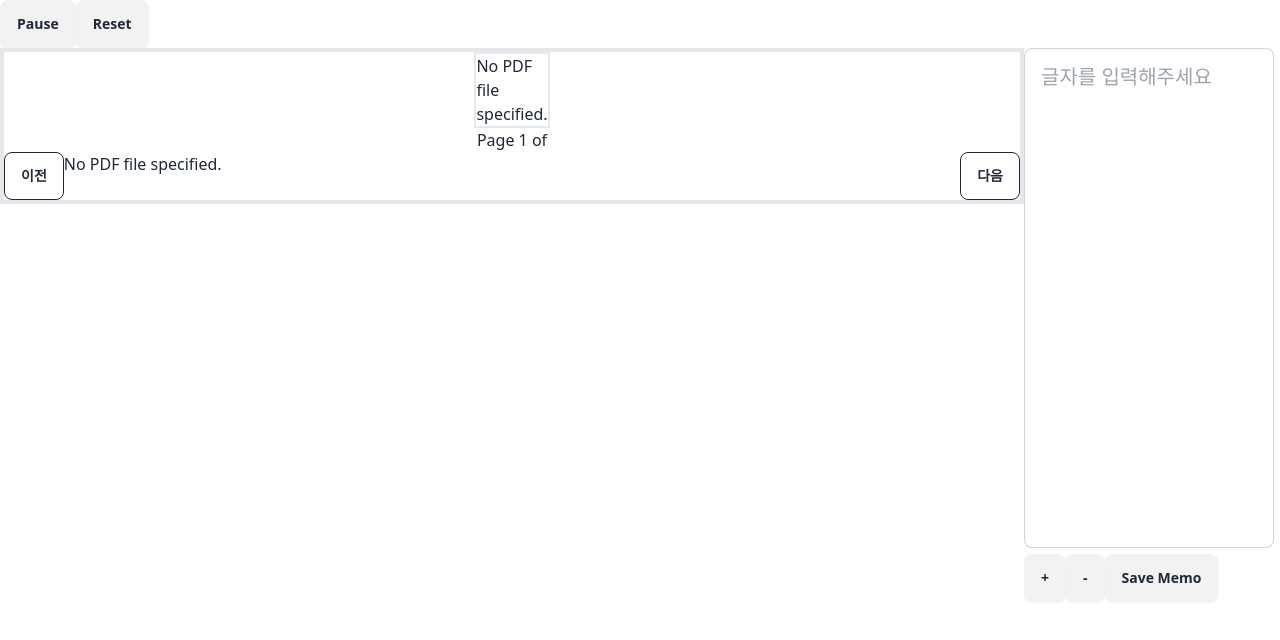
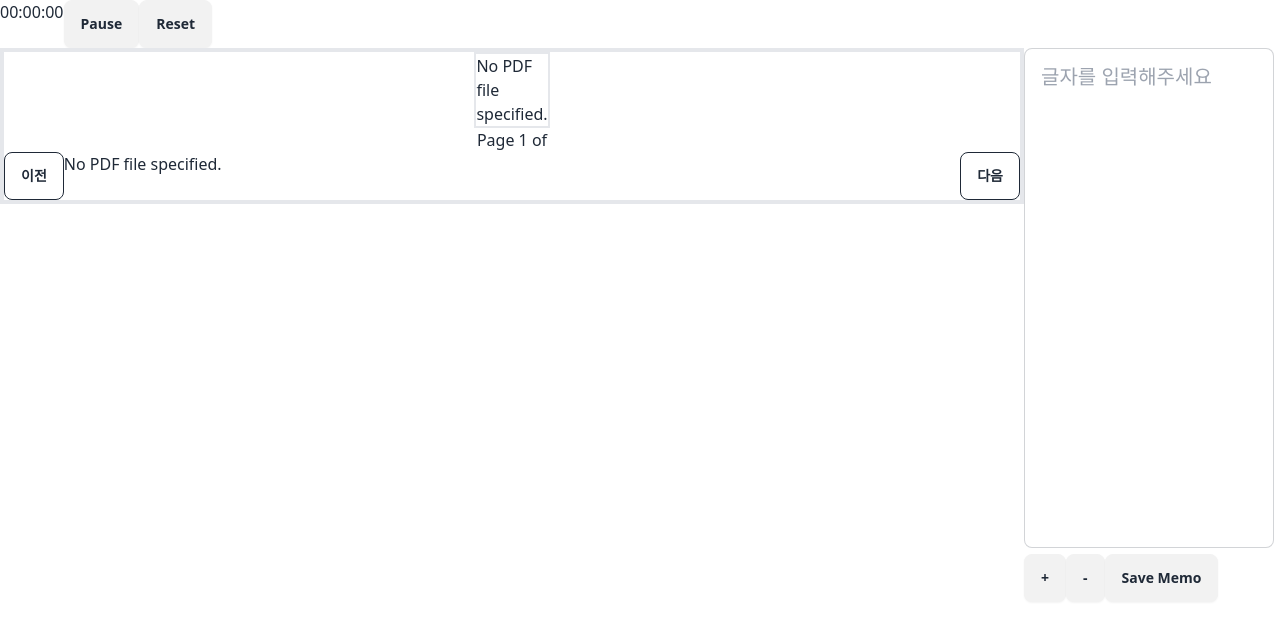
Before and after one commit to josuk0212/Help-Presentation, a React (Vite) app: page /Speaker in a window 1280 px wide. Shown: the top 640 px of the page. Built offline with nearby package versions, Linux system fonts and the light colour scheme.

Commit message:
feat: 밀리초 단위 시-분-초 포맷팅

```diff
--- a/src/components/PresentationMode/Timer.jsx
+++ b/src/components/PresentationMode/Timer.jsx
@@ -1,12 +1,31 @@
+import { useState } from "react";
+
 import Button from "../Share/Button";
 
 function Timer() {
+  const [currentTime, setCurrentTime] = useState(0); // eslint-disable-line no-unused-vars
+
   const buttonTitle = ["Pause", "Reset"];
+
+  function formatTime() {
+    let hours = Math.floor(currentTime / (1000 * 60 * 60));
+    let minutes = Math.floor((currentTime / (1000 * 60)) % 60);
+    let seconds = Math.floor((currentTime / 1000) % 60);
+
+    hours = String(hours).padStart(2, "0");
+    minutes = String(minutes).padStart(2, "0");
+    seconds = String(seconds).padStart(2, "0");
+
+    return `${hours}:${minutes}:${seconds}`;
+  }
 
   return (
     <>
-      <Button title={buttonTitle[0]} />
-      <Button title={buttonTitle[1]} />
+      <div className="flex">
+        <div>{formatTime()}</div>
+        <Button title={buttonTitle[0]} />
+        <Button title={buttonTitle[1]} />
+      </div>
     </>
   );
 }
```
